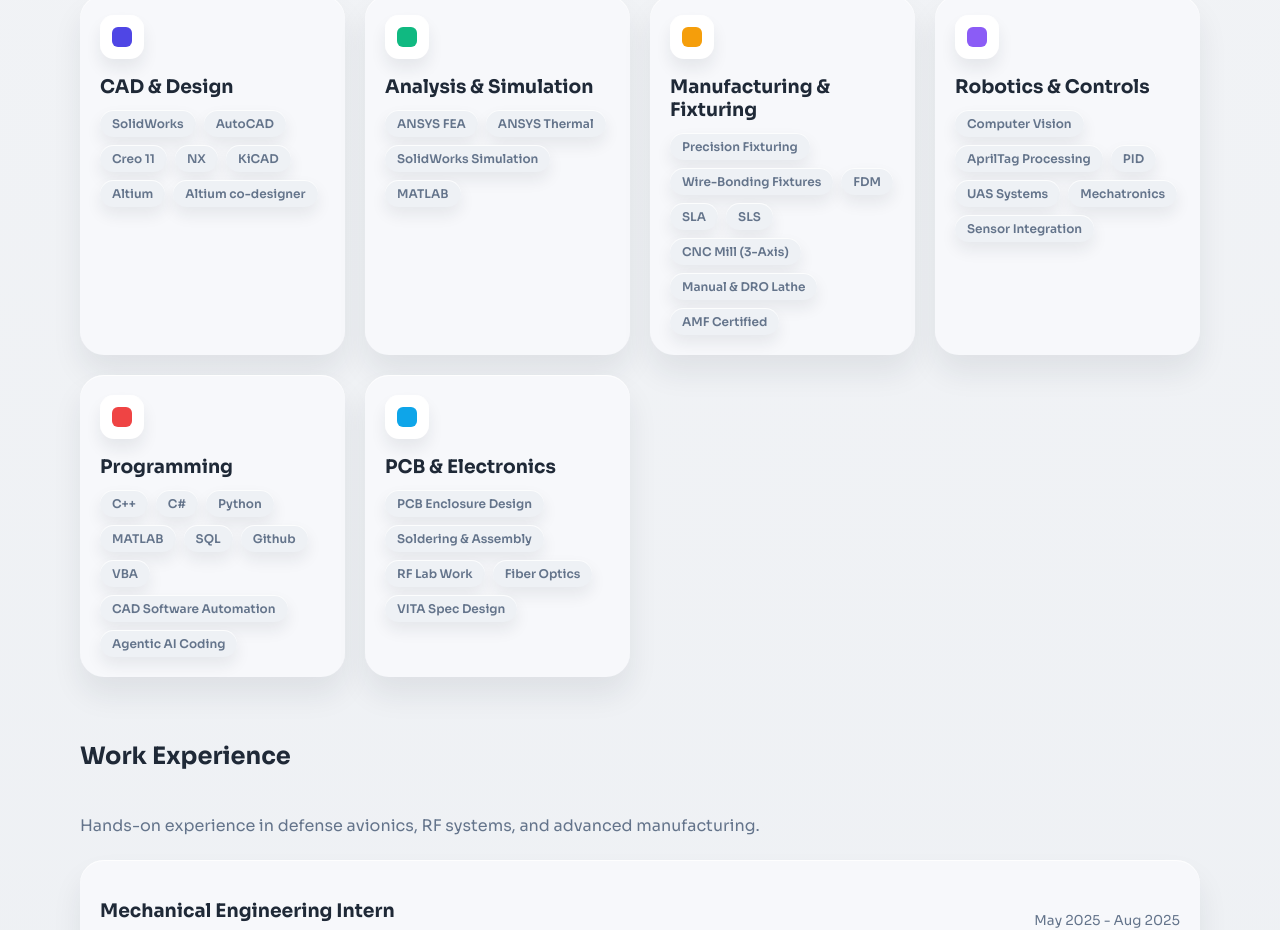
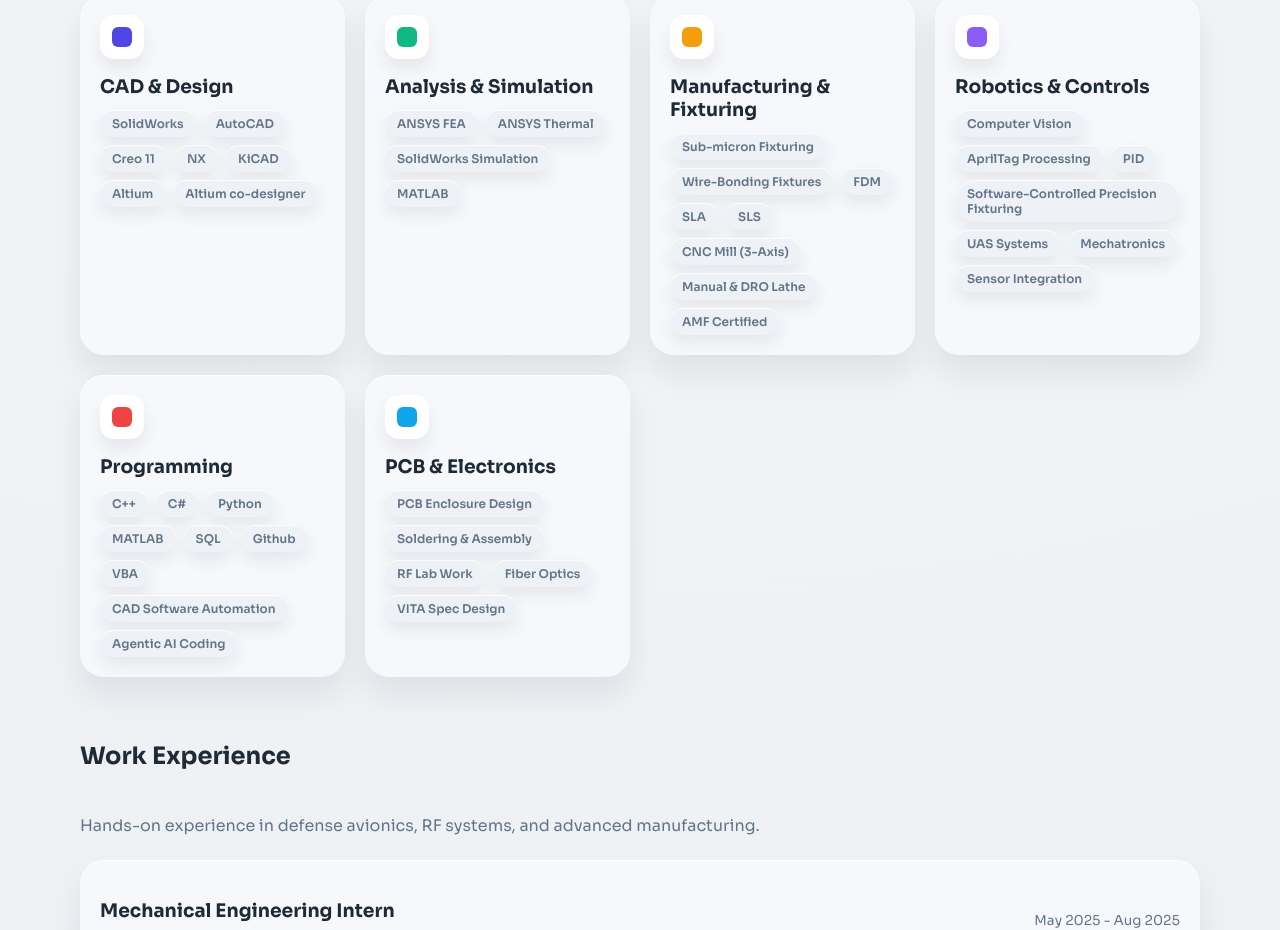
Before and after one commit to TararaDotJoshua/TararaDotJoshua.github.io, a React (Vite) app: page / in a window 1280 px wide. Shown: the part 1700-2630 px from the top of the page. Built offline with nearby package versions, Linux system fonts and the light colour scheme.

Commit message:
Update App.jsx

```diff
--- a/src/App.jsx
+++ b/src/App.jsx
@@ -41,7 +41,7 @@
     title: 'Manufacturing & Fixturing',
     icon: 'wrench',
     items: [
-      'Precision Fixturing',
+      'Sub-micron Fixturing',
       'Wire-Bonding Fixtures',
       'FDM',
       'SLA',
@@ -58,6 +58,7 @@
       'Computer Vision',
       'AprilTag Processing',
       'PID',
+      'Software-Controlled Precision Fixturing',
       'UAS Systems',
       'Mechatronics',
       'Sensor Integration',
```
